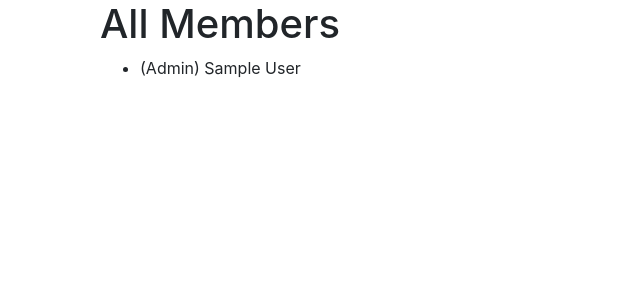
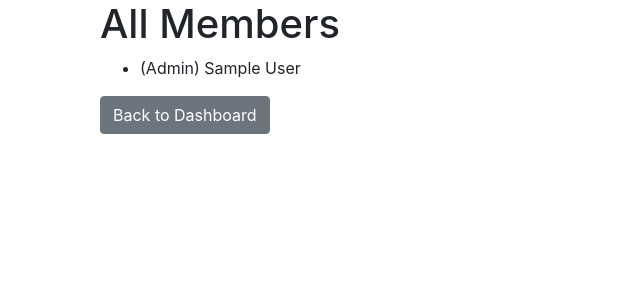
Before and after one commit to kamra34/Realtime-stickyNote-MVP, a Flask app: page /view_members in a window 1280 px wide. Shown: the top 300 px of the page, without its empty margins (0-640 px from the left). Run offline with Flask 3, Linux system fonts and the light colour scheme; a user stored in the database is signed in; tables that the repository leaves empty hold one stand-in row (values such as "Sample post"); some libraries are stand-ins or nearby versions.

Commit message:
Added back to dashboard to view members

```diff
--- a/templates/view_members.html
+++ b/templates/view_members.html
@@ -17,5 +17,6 @@
         </li>
         {% endfor %}
     </ul>
+    <a href="{{ url_for('dashboard') }}" class="btn btn-secondary">Back to Dashboard</a>
 </div>
 {% endblock %}
```
